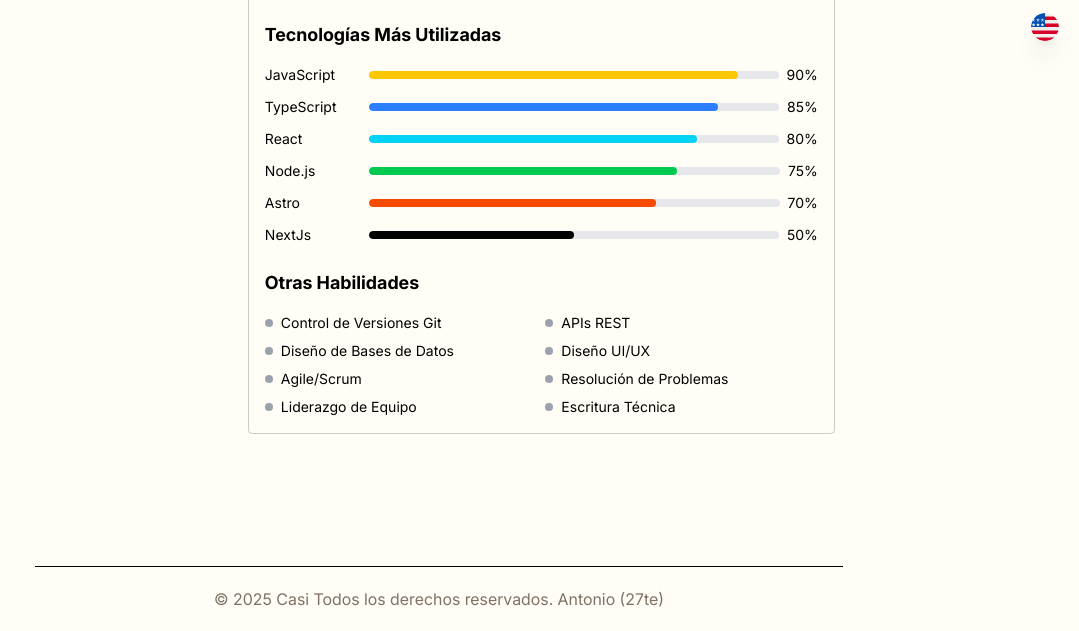
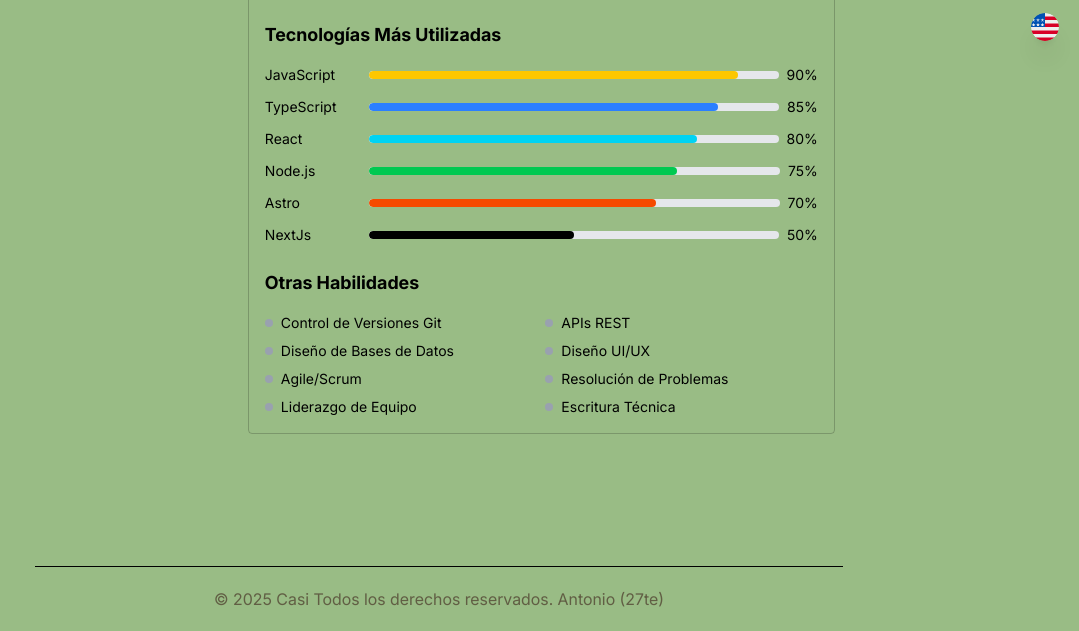
Before and after one commit to 27te/mblcdevXclainev, an Astro site: page /about in a window 1280 px wide. Shown: the part 739-1370 px from the top of the page, without its empty margins (201-1280 px from the left). Built offline with nearby package versions, Linux system fonts and the light colour scheme; Astro itself is replaced by a stand-in of ours; a script that the page names is missing; a web font is replaced by a local one.

Commit message:
style: change body background color to tertiary for better visual consistency
This change updates the body's background color from `bg-primary` to `bg-tertiary` to improve visual consistency across the application. The new color aligns better with the overall design theme.

```diff
--- a/src/layouts/Layout.astro
+++ b/src/layouts/Layout.astro
@@ -19,7 +19,7 @@
     <meta name="viewport" content="width=device-width, initial-scale=1.0" />
     <title>{title}</title>
   </head>
-  <body class="bg-primary">
+  <body class="bg-tertiary">
     <Navbar />
     <slot />
     <LanguagePicker />
```
